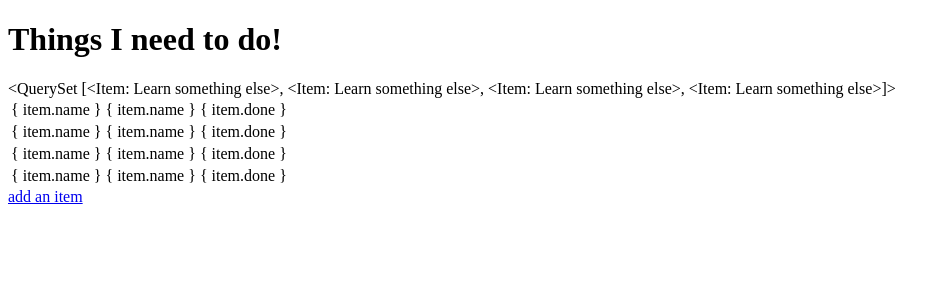
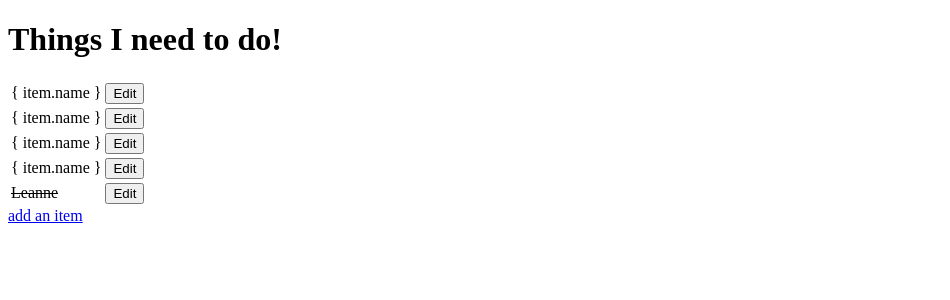
Before and after one commit to aoshenye/djangostarterapp1, a Django app: page / in a window 1280 px wide. Shown: the top 300 px of the page, without its empty margins (0-950 px from the left). Run offline with Django 3.2, Linux system fonts and the light colour scheme; data comes from the database, SQL or seed files in the repository.

Commit message:
edit an item

```diff
--- a/django_todo1/urls.py
+++ b/django_todo1/urls.py
@@ -15,10 +15,11 @@ Including another URLconf
 """
 from django.contrib import admin
 from django.urls import path
-from todo1.views import get_todo_list, add_item
+from todo1.views import get_todo_list, add_item, edit_item
 
 urlpatterns = [
     path('admin/', admin.site.urls),
     path('', get_todo_list, name='get_todo_list'),
-    path('add', add_item, name='add')
+    path('add', add_item, name='add'),
+    path("edit/<item_id>", edit_item, name="edit"),
 ]
--- a/todo1/templates/todo1/todo_list.html
+++ b/todo1/templates/todo1/todo_list.html
@@ -9,24 +9,22 @@
 
 <body>
     <h1>Things I need to do!</h1>
-    {{ items }}
     <table>
         {% for item in items %}
             <tr>
                 {% if item.done %}
                     <td><strike>{{ item.name }}</strike></td>
-
                 {% else %}
                     <td>{ item.name }</td>
                 {% endif %}
-
-            <td>{ item.name }</td>
-            <td>{ item.done }</td>
+                <td>
+                    <a href="/edit/{{ item.id }}">
+                        <button>Edit</button>
+                    </a>
+                </td>
         </tr>
         {% empty %}
-        <tr>
-            <td>You have nothing to do</td>
-        </tr>
+        <tr><td>You have nothing to do</td></tr>
         {% endfor %}
     </table>
     <a href="/add">add an item</a>
--- a/todo1/views.py
+++ b/todo1/views.py
@@ -1,4 +1,4 @@
-from django.shortcuts import render, redirect
+from django.shortcuts import render, redirect, get_object_or_404
 from .models import Item
 from .forms import ItemForm
 
@@ -15,13 +15,26 @@ def get_todo_list(request):
 
 def add_item(request):
     if request.method == "POST":
-        name = request.POST.get("item_name")
-        done = 'done' in request.POST
-        Item.objects.create(name=name, done=done)
-
-        return redirect('get_todo_list')
+        form = ItemForm(request.POST)
+        if form.is_valid():
+            form.save()
+            return redirect('get_todo_list')
     form = ItemForm()
     context = {
         'form': form
     }
     return render(request, 'todo1/add_item.html', context)
+
+
+def edit_item(request, item_id):
+    item = get_object_or_404(Item, id=item_id)
+    if request.method == "POST":
+        form = ItemForm(request.POST, instance=item)
+        if form.is_valid():
+            form.save()
+            return redirect('get_todo_list')
+    form = ItemForm(instance=item)
+    context = {
+        'form': form
+    }
+    return render (request, "todo1/edit_item.html", context)
```
Also changed, not shown: todo1/templates/todo1/edit_item.html (added, +22 -0 lines), db.sqlite3. Lines whose indentation alone changed are shown as unchanged.
